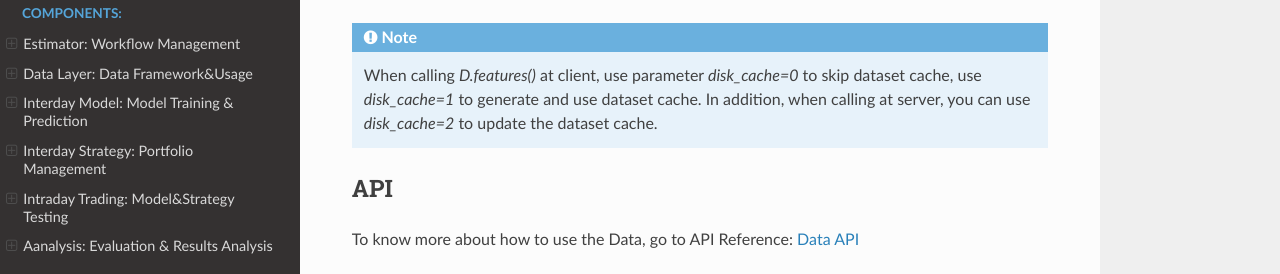
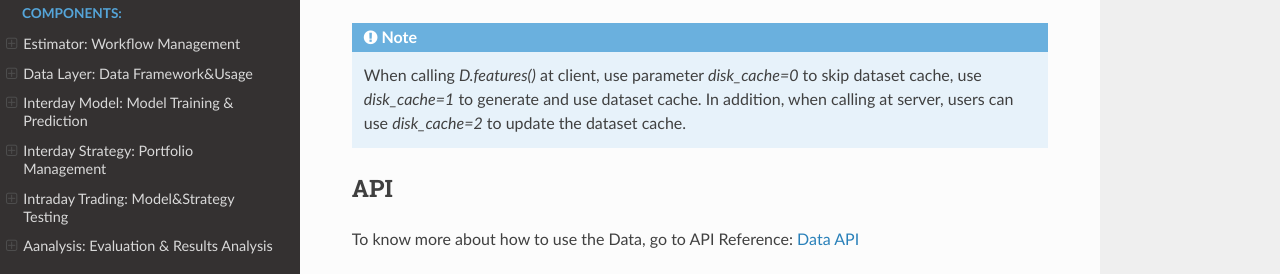
Before and after one commit to microsoft/qlib, a Sphinx documentation site: the page built from docs/start/getdata.rst, in a window 1280 px wide and 900 px high, scrolled down 2101 px. Shown: the part 459-733 px from the top of the window. Built offline with Sphinx 7.4.7 and the Read the Docs theme 2.0.0, drawn with Linux system fonts in a browser that asks for light colours; pages that are not in the unit, such as notebooks, are missing from menus.

Commit message:
Update getdata.rst

```diff
--- a/docs/start/getdata.rst
+++ b/docs/start/getdata.rst
@@ -128,7 +128,7 @@ Load features of certain stockpool in given time range:
               2015-06-16    4025.770020	     368.954346
 
 
-.. note:: When calling `D.features()` at client, use parameter `disk_cache=0` to skip dataset cache, use `disk_cache=1` to generate and use dataset cache. In addition, when calling at server, you can use `disk_cache=2` to update the dataset cache.
+.. note:: When calling `D.features()` at client, use parameter `disk_cache=0` to skip dataset cache, use `disk_cache=1` to generate and use dataset cache. In addition, when calling at server, users can use `disk_cache=2` to update the dataset cache.
 
 API
 ====================
```
